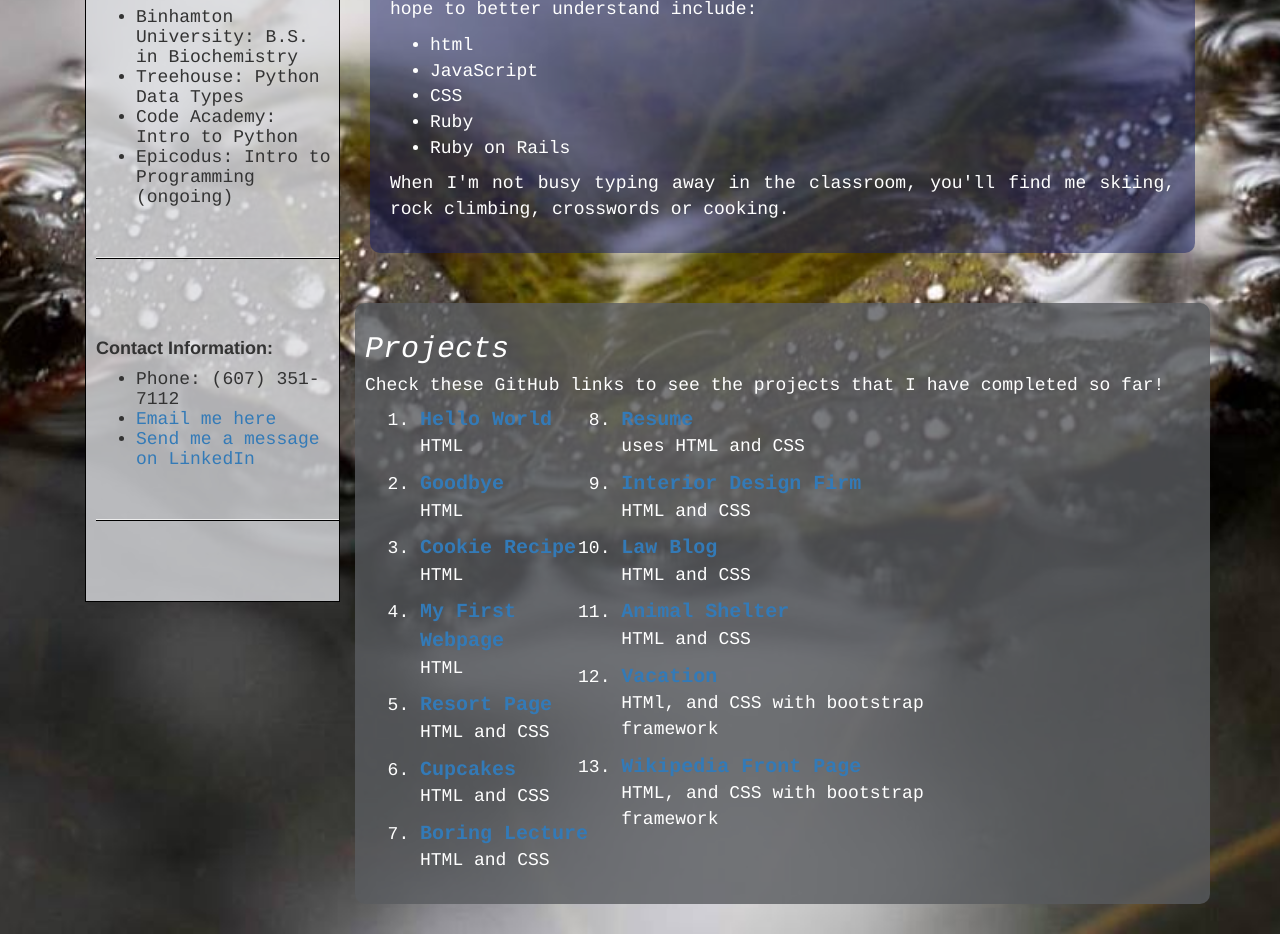
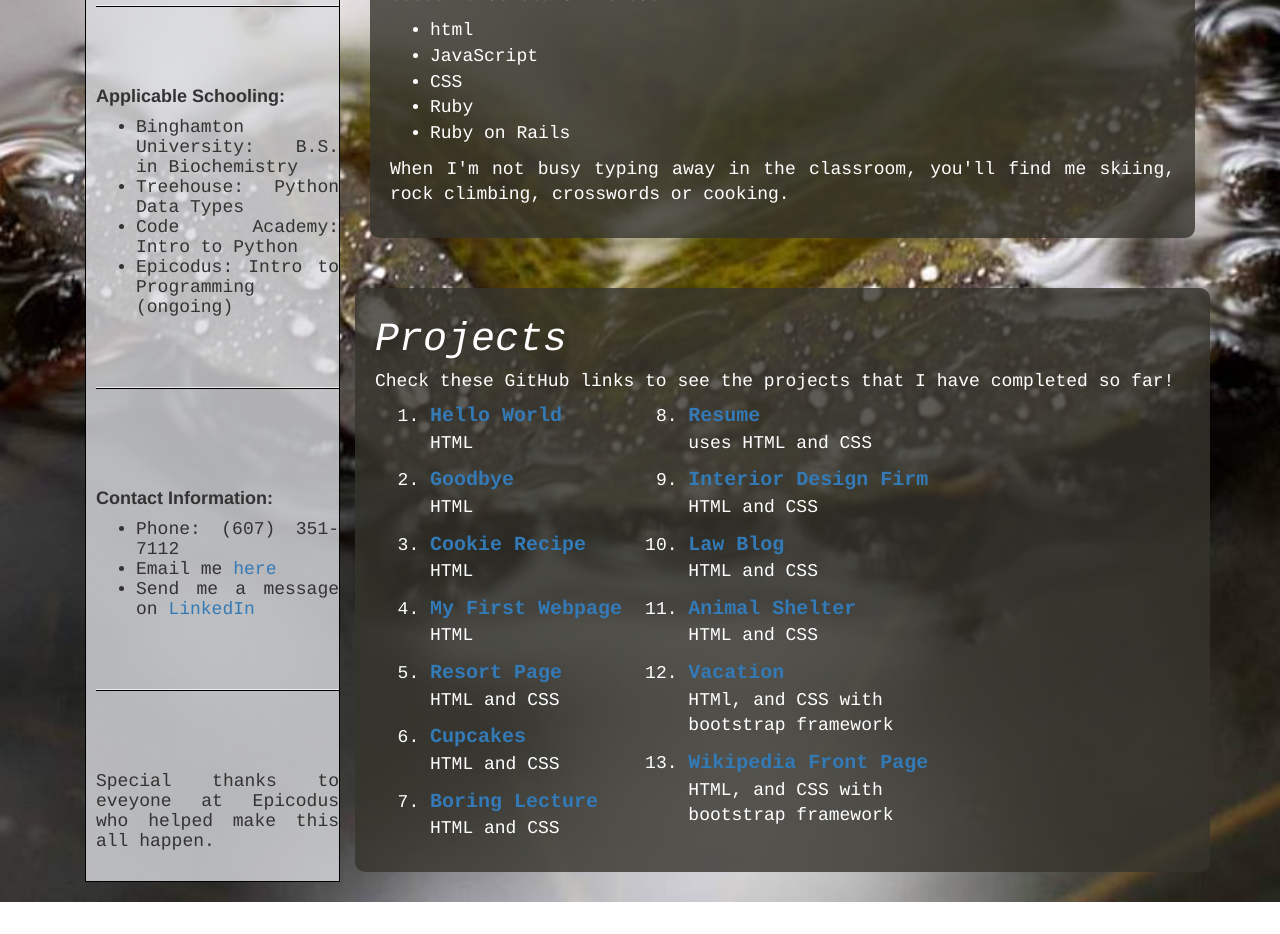
Before and after one commit to azinder1/landing-page, a plain HTML site: page index.html in a window 1280 px wide. Shown: the part 644-1578 px from the top of the page. After the commit the page ends 1546 px from the top, so only its background shows below. Drawn offline with Linux system fonts and the light colour scheme.

Commit message:
format all columns and rows appropriately and contrast fonts and background into readable formats

```diff
--- a/css/styles.css
+++ b/css/styles.css
@@ -18,7 +18,6 @@ h1 {
 }
 
 .about-me-info {
-  color: black;
   font-family: Rockwell, "Courier Bold", Courier, Georgia, Times, "Times New Roman", serif;
   font-size: 18px;
   color: white;
@@ -28,7 +27,7 @@ h1 {
   padding-bottom: 20px;
   border-radius: 10px;
   margin-bottom: 50px;
-  background: rgba(20, 30, 100, 0.5);
+  background: rgba(53, 52, 44, 0.8);
   text-align: justify;
 }
 
@@ -50,14 +49,16 @@ h1 {
   padding-top: 10px;
   padding-bottom: 20px;
   border-radius: 10px;
-  padding-left: 10px;
-  background: rgba(89, 92, 96, 0.8);
+  padding-left: 20px;
+  padding-right: 20px;
+  background: rgba(53, 52, 44, 0.8);
   margin-bottom: 30px;
 }
 
 h3  {
-  font-size: 30px;
+  font-size: 40px;
   font-style: bold;
+
 }
 
 .bold{
@@ -67,12 +68,13 @@ h3  {
 
 .sidebar {
   background: rgba(219, 221, 224, 0.8);
-  padding-top: 10px;
+  padding-top: 80px;
   padding-bottom: 20px;
   padding-left: 10px;
   border-color: black;
   border-style: solid;
   border-width: thin;
+  text-align: justify;
 }
 
 .sidebar-header {
--- a/index.html
+++ b/index.html
@@ -20,27 +20,28 @@
             <li>Tweet at me<a href="https://twitter.com/azinder1">@azinder1</a></li>
             <li>See my newest projects on <a href="https://github.com/azinder1">GitHub</a></li>
             <li>Follow my coding journey on <a href="https://www.codecademy.com/azinder1">Code Academy</a></li>
-            </ul><br><hr><br>
+          </ul><br><br><hr><br><br>
           <h3 class="sidebar-header"> Applicable Schooling:</h3>
           <ul class="contact-info">
-              <li>Binhamton University: B.S. in Biochemistry</li>
+            <li>Binghamton University: B.S. in Biochemistry</li>
             <li>Treehouse: Python Data Types</li>
             <li>Code Academy: Intro to Python</li>
             <li>Epicodus: Intro to Programming (ongoing)</li>
-            </ul><br><hr><br><br>
+          </ul><br><br><hr><br><br><br>
           <h3 class="sidebar-header">Contact Information:</h3>
           <ul class=contact-info>
             <li>Phone: (607) 351-7112</li>
-              <li><a href="mailto:adam.zinder@gmail.com">Email me here</a></li>
-              <li><a href="https://www.linkedin.com/in/adam-zinder-a3009189">Send me a message on LinkedIn</a></li>
-            </ul><br><hr><br><br>
+            <li>Email me<a href="mailto:adam.zinder@gmail.com"> here</a></li>
+            <li>Send me a message on<a href="https://www.linkedin.com/in/adam-zinder-a3009189"> LinkedIn</a></li>
+          </ul><br><br><hr><br><br><br>
+          <p class="contact-info"> Special thanks to eveyone at Epicodus who helped make this all happen.</p>
         </div>
       </div>
       <div class="col-md-9">
         <img id="adam" src="img/adam.jpg" alt="Picture of Adam Zinder" />
         <div class="about-me-info">
           <h3><em>About me</em></h3>
-            <p> I bring a wide array of talents to the table.  Trained as a biochemist with experience in academic research and biotechnology, I am able to analytically work through problems and to simple and easy solutions when it comes to problem solving.  I am currently a student at Epicodus and hope to utilize this experience to development a thorough understanding of coding and the underlying  framework.  As a neophyte, I am open to each framework and language, but would best see myself in a position where I can apply my analytical mind.  By the the end of the course some of the coding languages that I hope to better understand include:</p>
+          <p>Trained as a biochemist with experience in academic research and biotechnology, I am able to analytically work through problems and to simple and easy solutions.  I am currently a student at Epicodus and hope to utilize this experience to development a thorough understanding of coding and the underlying  framework.  As a neophyte, I am open to each framework and language, but would best see myself in a position where I can apply my analytical mind.  By the the end of the course some of the coding languages that I hope to better understand include:</p>
           <ul class="lists">
             <li>html</li>
             <li>JavaScript</li>
@@ -54,7 +55,7 @@
           <h3><em>Projects</em></h3>
           <h4> Check these GitHub links to see the projects that I have completed so far!</h4>
           <ol class="lists">
-            <div class="col-md-3">
+            <div class="col-md-4">
               <li><a href="https://github.com/azinder1/hello-world"><span class="bold">Hello World</span></a></li><p>HTML</p>
               <li><a href="https://github.com/azinder1/goodbye"><span class="bold"> Goodbye</span></a></li><p>HTML</p>
               <li><a href="https://github.com/azinder1/cookie-recipe"><span class="bold">Cookie Recipe</span></a></li><p>HTML</p>
@@ -63,7 +64,7 @@
               <li><a href="https://github.com/azinder1/cupcake"><span class="bold">Cupcakes</span></a></li><p>HTML and CSS</p>
               <li><a href="https://github.com/azinder1/boring"><span class="bold">Boring Lecture</span></a></li><p>HTML and CSS</p>
             </div>
-            <div class="col-md-6">
+            <div class="col-md-5">
               <li><a href="https://github.com/azinder1/Resume"><span class="bold">Resume</span></a></li>uses HTML and CSS</p>
               <li><a href="https://github.com/azinder1/interior"><span class="bold">Interior Design Firm</span></a></li><p>HTML and CSS </p>
               <li><a href="https://github.com/azinder1/lawblog"><span class="bold">Law Blog</span></a></li><p> HTML and CSS</p>
```
Lines whose indentation alone changed are shown as unchanged.
